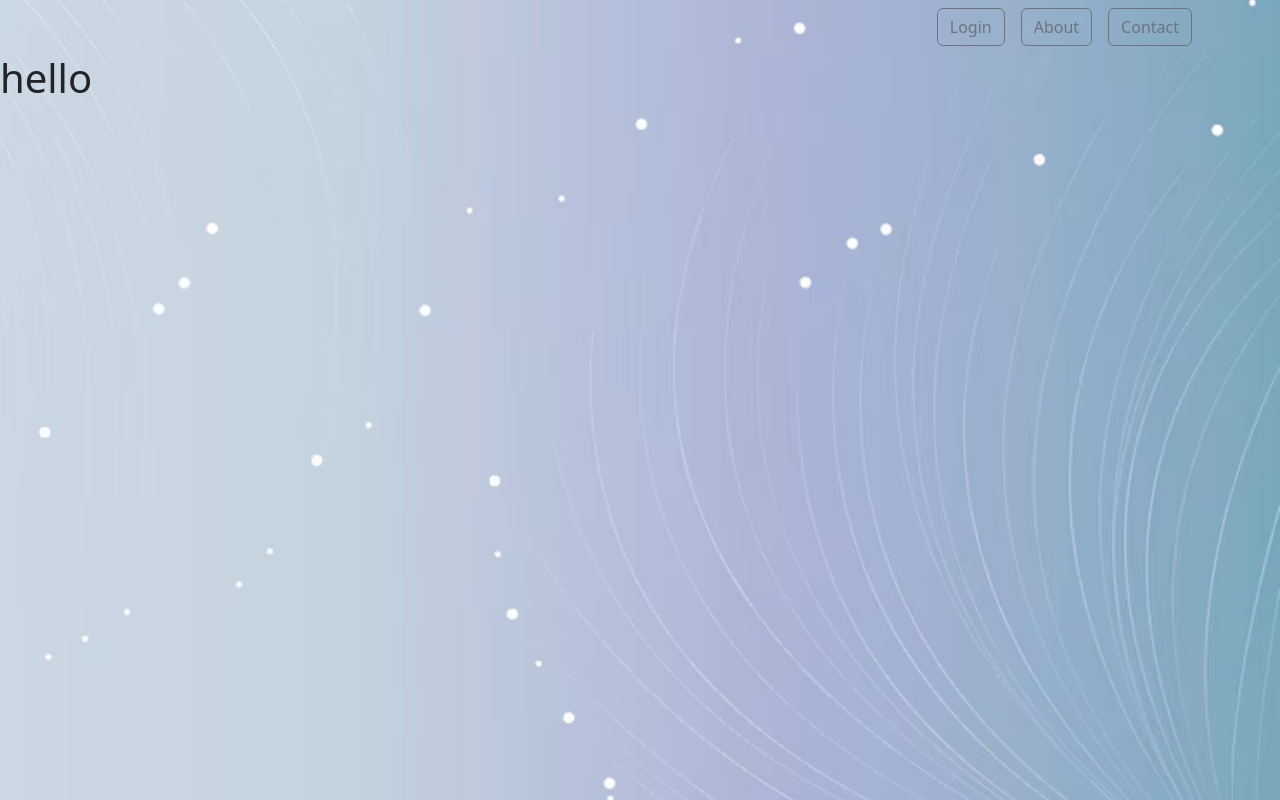
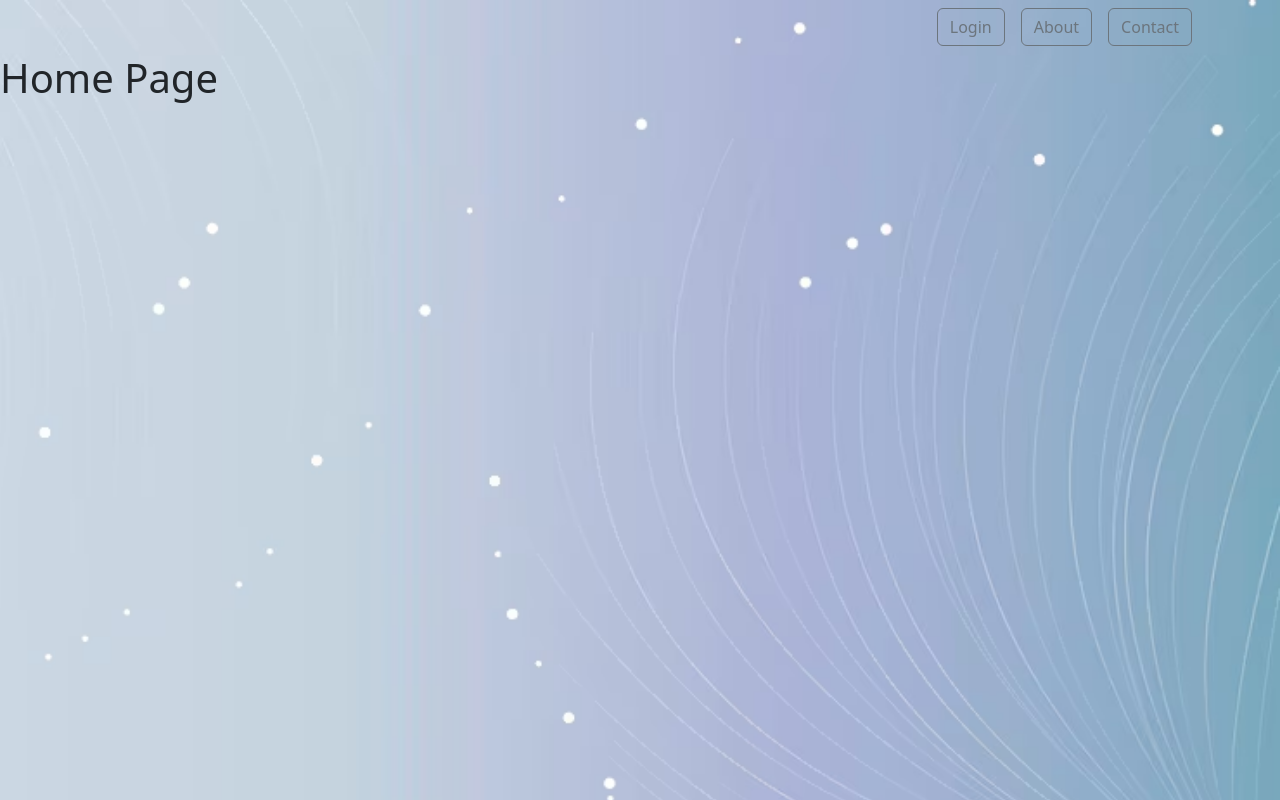
Before and after one commit to aaryan170206/Project, a React (Vite) app: page /Home in a window 1280 px wide. Built offline with nearby package versions, Linux system fonts and the light colour scheme.

Commit message:
Added correction in the home page

```diff
--- a/src/Home.jsx
+++ b/src/Home.jsx
@@ -1,6 +1,6 @@
 const Home = () => {
     return (
-        <h1 className="text-dark">hello</h1>
+        <h1 className="text-dark">Home Page</h1>
     );
 }
 
```
